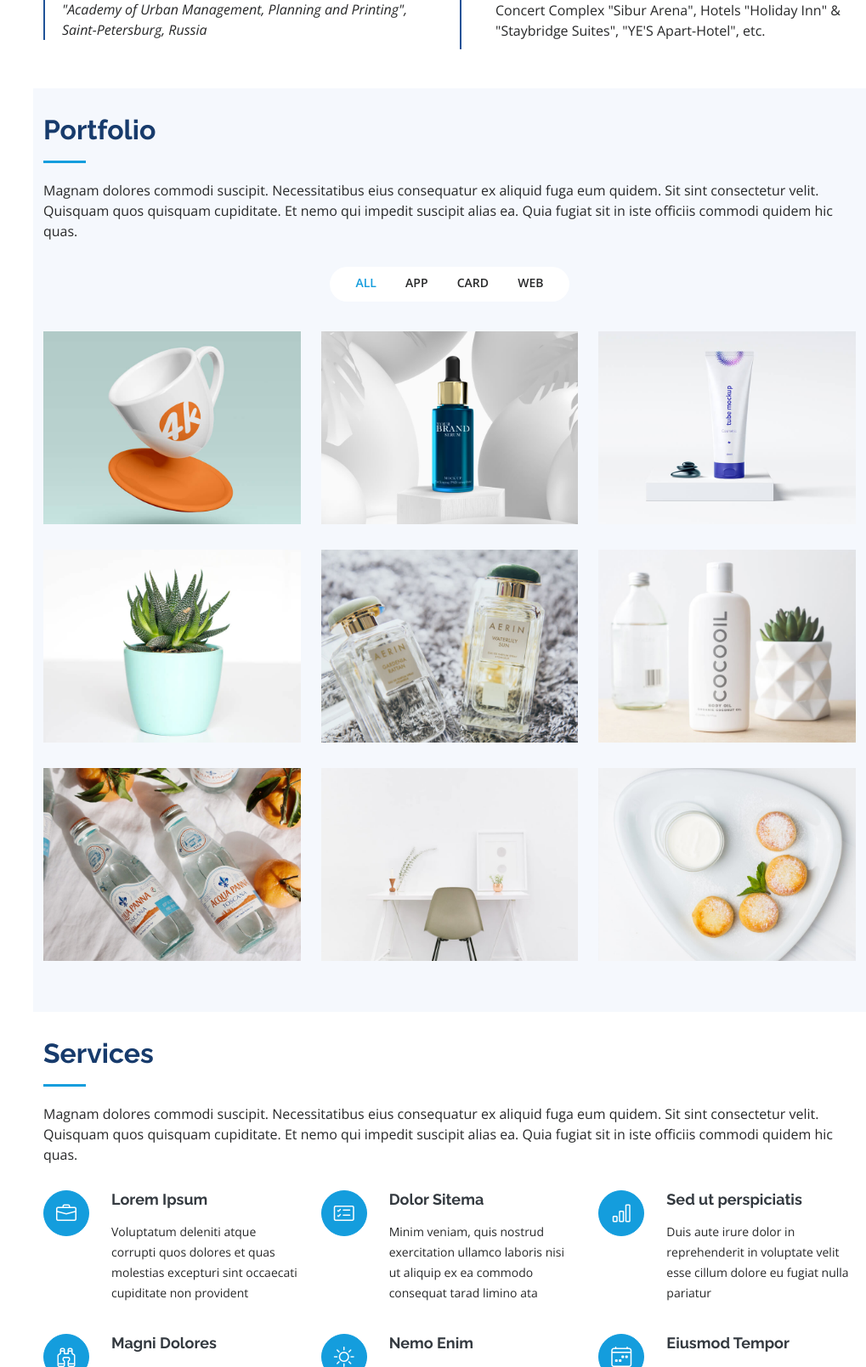
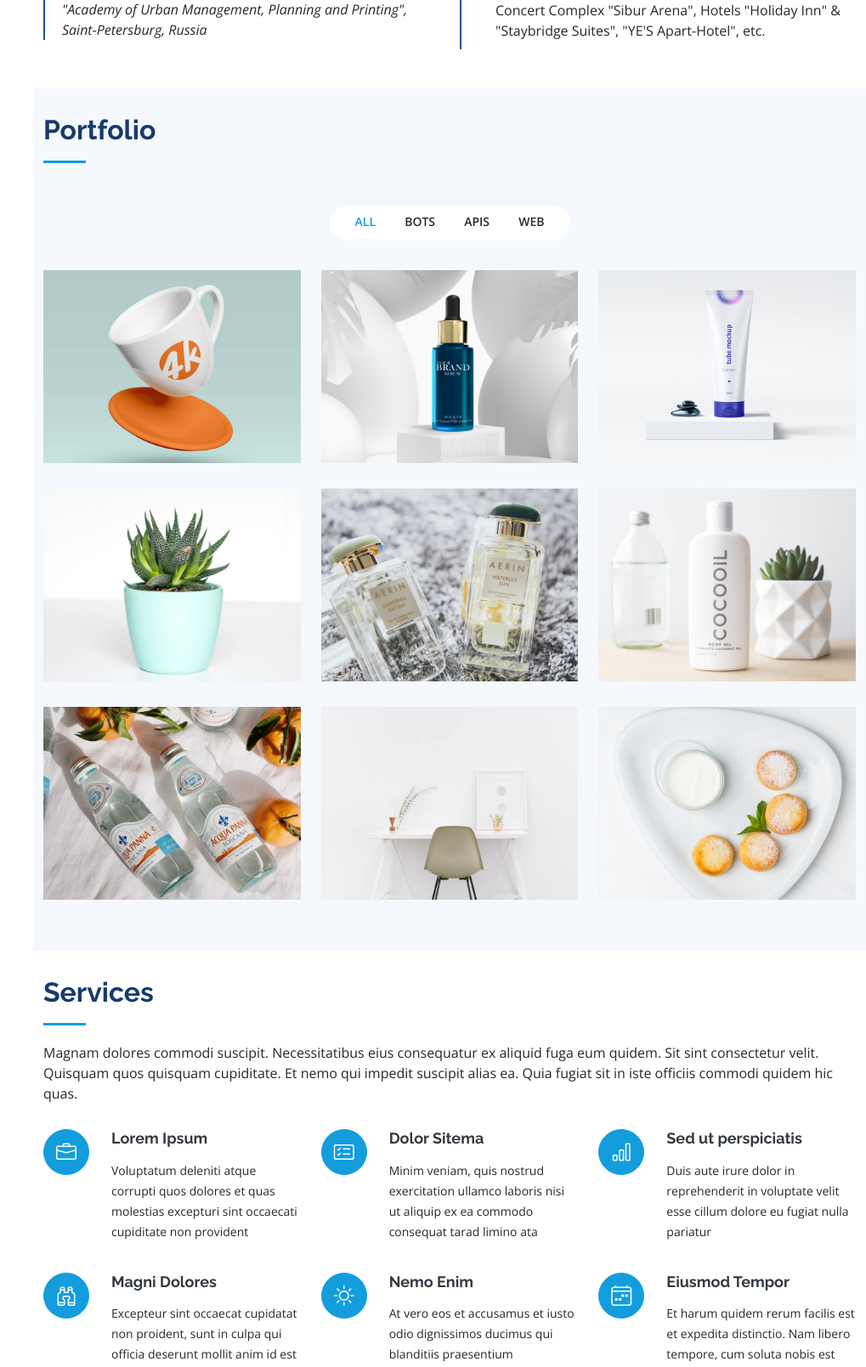
Before and after one commit to k-yakovlev/portfolio-website, a Flask app: page / in a window 1280 px wide. Shown: the part 3184-4793 px from the top of the page at 85% size, without its empty margins (261-1280 px from the left). Run offline with Flask 2, Linux system fonts and the light colour scheme; some libraries are stand-ins or nearby versions.

Commit message:
Fix content in 'Portfolio'.

```diff
--- a/templates/index.html
+++ b/templates/index.html
@@ -334,15 +334,14 @@
 
         <div class="section-title">
           <h2>Portfolio</h2>
-          <p>Magnam dolores commodi suscipit. Necessitatibus eius consequatur ex aliquid fuga eum quidem. Sit sint consectetur velit. Quisquam quos quisquam cupiditate. Et nemo qui impedit suscipit alias ea. Quia fugiat sit in iste officiis commodi quidem hic quas.</p>
         </div>
 
         <div class="row" data-aos="fade-up">
           <div class="col-lg-12 d-flex justify-content-center">
             <ul id="portfolio-flters">
               <li data-filter="*" class="filter-active">All</li>
-              <li data-filter=".filter-app">App</li>
-              <li data-filter=".filter-card">Card</li>
+              <li data-filter=".filter-app">Bots</li>
+              <li data-filter=".filter-card">APIs</li>
               <li data-filter=".filter-web">Web</li>
             </ul>
           </div>
```
